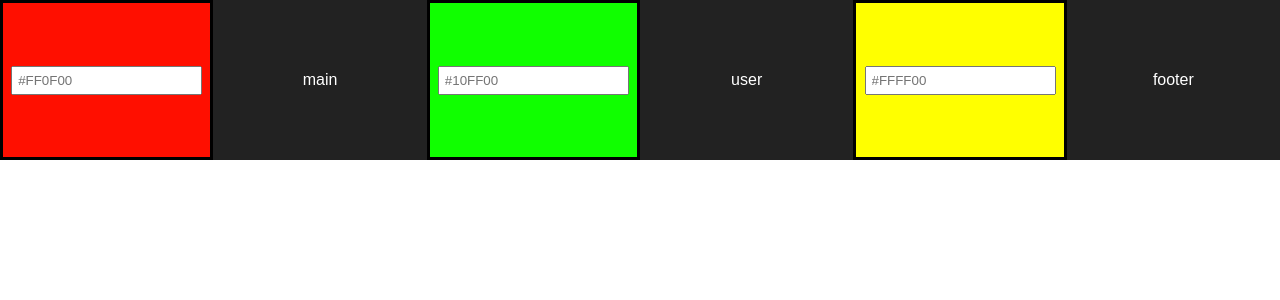
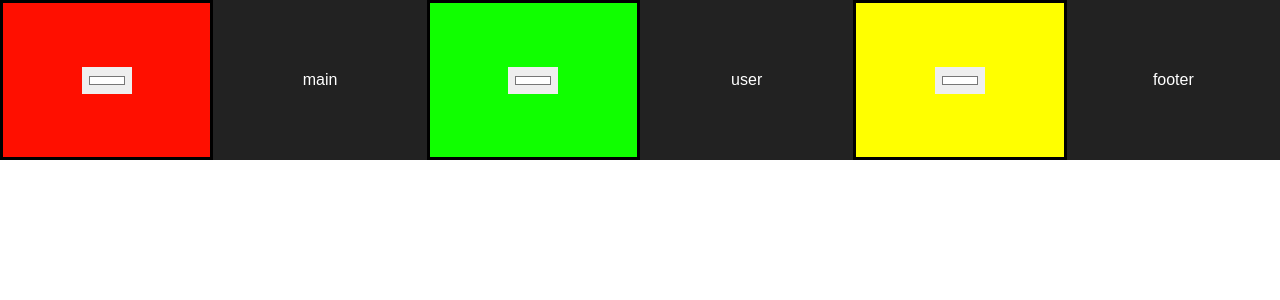
Before and after one commit to Nxmee/HS6, a React (Create React App) app in the folder hacksheffieldreact/: page / in a window 1280 px wide. Shown: the top 300 px of the page. Built offline with nearby package versions, Linux system fonts and the light colour scheme.

Commit message:
Broken but working on colour changes

```diff
--- a/hacksheffieldreact/src/App.js
+++ b/hacksheffieldreact/src/App.js
@@ -1,5 +1,5 @@
 //handled by React
-import React, {Component} from 'react';
+import React from 'react';
 import Colours from './components/Colours';
 import './App.css';
 
--- a/hacksheffieldreact/src/components/ColourBlock.js
+++ b/hacksheffieldreact/src/components/ColourBlock.js
@@ -3,7 +3,7 @@ import React, { Component } from 'react'
 
 export class ColourBlock extends Component {
     state = {
-        colour:''
+        colour:'#FFFFFF'
     }
 
     getstyle = () => {
@@ -19,20 +19,20 @@ export class ColourBlock extends Component {
     }
     getinputstyle = () => {
         return {
-              padding:'5px'
+              padding:'5px',
+              border: 'none'
         }
     }
-    onChange = (e) => this.setState({title: e.target.value});
+    onChange = (e) => this.setState({colour: e.target.value});
 
     render() {
         return (
             <div style={this.getstyle()}>
                 <input style={this.getinputstyle()}
-                type='text'
+                type='color'
                 name='colour'
-                placeholder={this.props.colour.colour}
                 value={this.state.colour}
-                onchange={this.onChange}
+                onChange={this.onChange}
                 />
             </div>
         )
--- a/hacksheffieldreact/src/components/ColourBox.js
+++ b/hacksheffieldreact/src/components/ColourBox.js
@@ -35,11 +35,10 @@ export class ColourBox extends Component {
             alignItems: 'center'
         }
     }
-
     render() {
         return (
             <div style={this.getouterstyle()}>
-                <ColourBlock colour={this.props.colour}/>
+                <ColourBlock colour={this.props.colour} changeColour={this.props.changeColour}/>
                 <div style={this.getinnerstyle()}>
                     <p>{this.props.colour.location}</p>
                 </div>
--- a/hacksheffieldreact/src/components/Colours.js
+++ b/hacksheffieldreact/src/components/Colours.js
@@ -23,12 +23,20 @@ class Colours extends Component {
             },
         ]
     }
+    changeColour = (id, colour) => {
+        console.log(colour)
+        this.setState({colours: this.state.colours.map(colour => {
+            if(colour.id === id) {
+                colour.colour = colour;
+            }
+        }) })
+    }
 
     render() {
         return (
             <div style={{display: 'flex', alignItems: 'center'}}>
             {this.state.colours.map((colour) => (
-        <ColourBox key={colour.id} colour={colour} />
+        <ColourBox key={colour.id} colour={colour} changeColour={this.changeColour}/>
         ))}
         </div>
 
```
